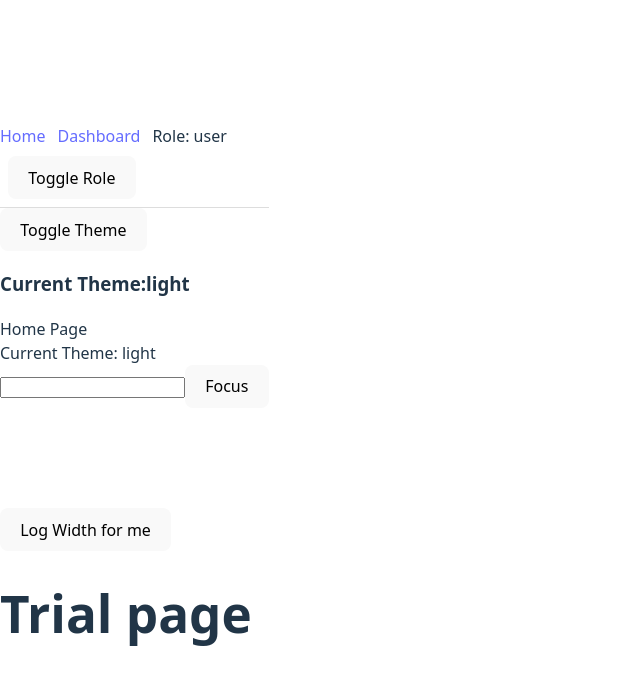
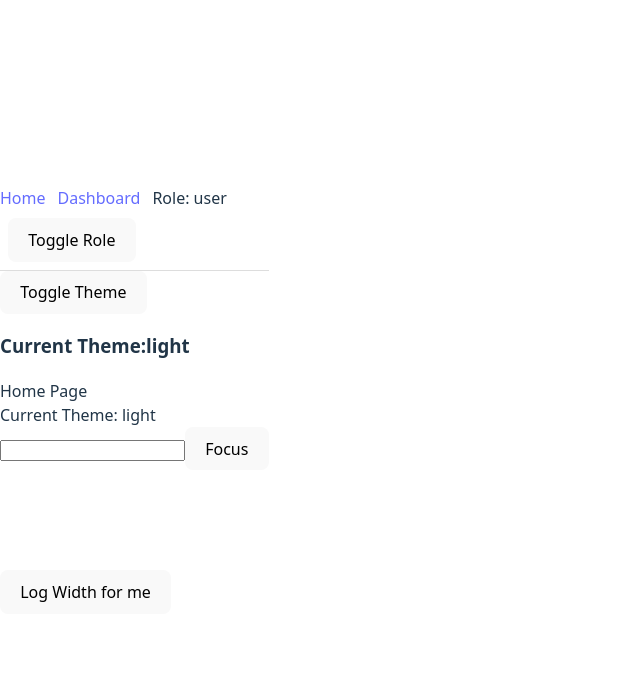
Before and after one commit to abhinit2050/anchor, a React (Vite) app: page / in a window 1280 px wide. Shown: the top 684 px of the page, without its empty margins (0-640 px from the left). Built offline with nearby package versions, Linux system fonts and the light colour scheme.

Commit message:
worked. Trying a second time

```diff
--- a/src/pages/Home.tsx
+++ b/src/pages/Home.tsx
@@ -1,7 +1,6 @@
 import FocusDemo from "../dev/FocusDemo";
 import MeasureDemo from "../dev/MeasureDemo";
 import { useTheme } from "../ui/themeContext"
-import Trial from "./Trial";
 
 const Home = () => {
 
@@ -14,7 +13,6 @@ const Home = () => {
     <div>Current Theme: {state?.theme}</div>
       <FocusDemo />
       <MeasureDemo />
-      <Trial />
 
     </>
   )
--- a/src/pages/Trial.tsx
+++ /dev/null
@@ -1,7 +0,0 @@
-
-export default function Trial(){
-
-    return <div>
-        <h1>Trial page</h1>
-    </div>
-}
```
